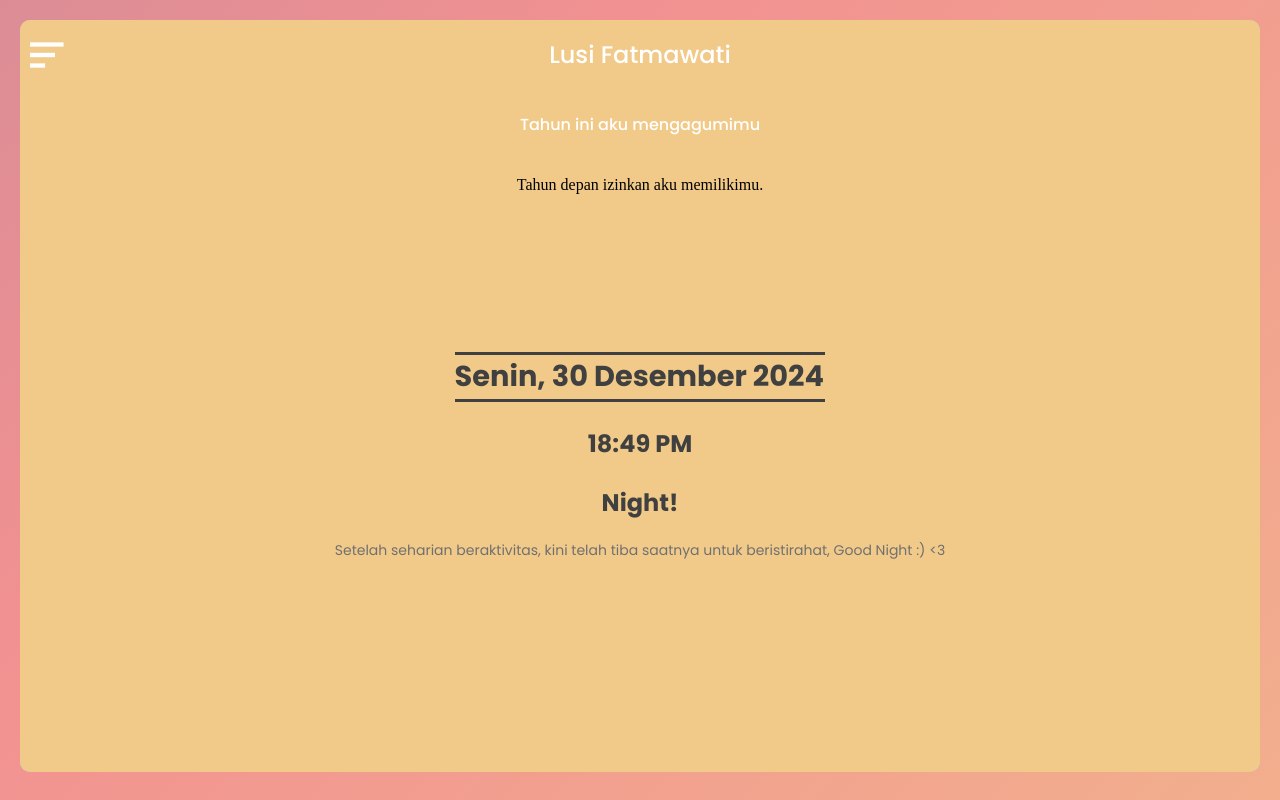
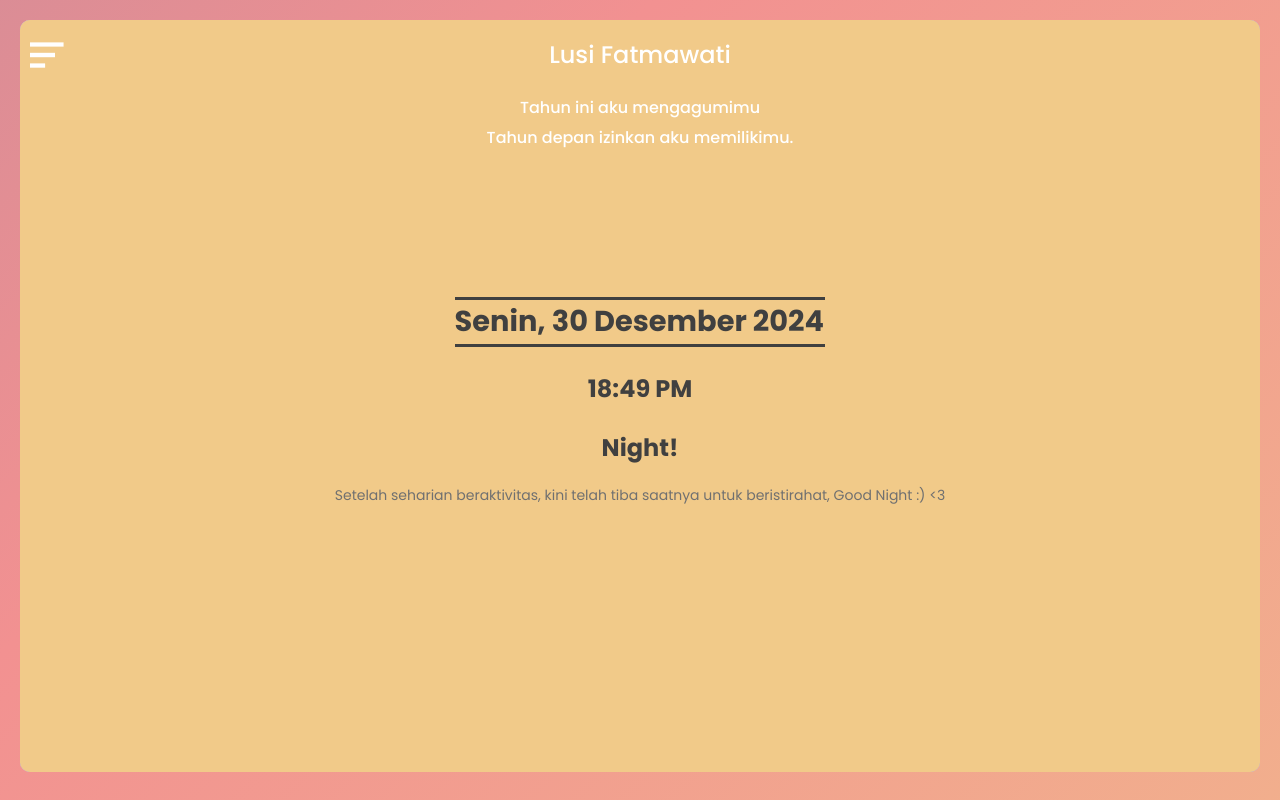
Before and after one commit to rzalra/foryou, a plain HTML site: page index.html in a window 1280 px wide. Both pictures are taken after a click on the button "Tekan ini". Drawn offline with nearby package versions, Linux system fonts and the light colour scheme.

Commit message:
Update style.css

```diff
--- a/css/style.css
+++ b/css/style.css
@@ -186,15 +186,15 @@ section.after {
   -webkit-user-select: halaman1;
 }
 
-.judul {
+.judul, .judul1 {
   color: white;
   font-weight: 500;
   font-size: 1rem;
   font-family: "Poppins", sans-serif;
   text-align: center;
-  margin: 0;
-  line-height: 70px;
-  -webkit-user-select: halaman1;
+  margin: 5px 0;
+  line-height: 25px;
+  -webkit-user-select: none;
 }
 
 .page-halaman1 section.halaman1 {
@@ -300,5 +300,5 @@ section.after {
   }
 }
 
-@media screen and (max-width: 300px) {
+@media screen and (max-width: 360px) {
 }
```
